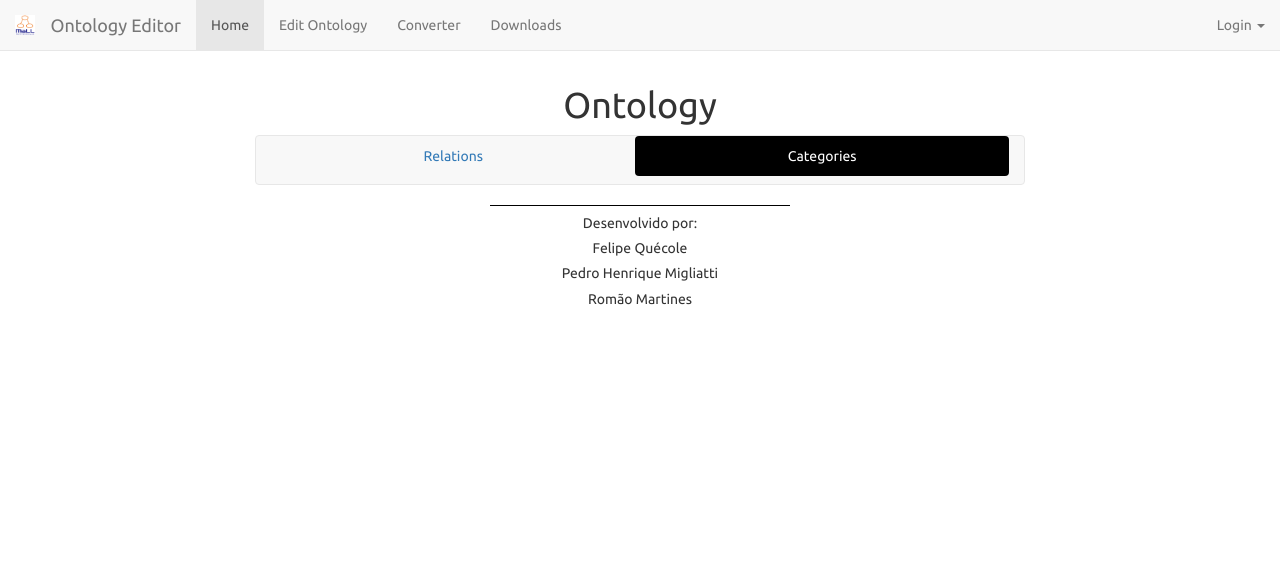
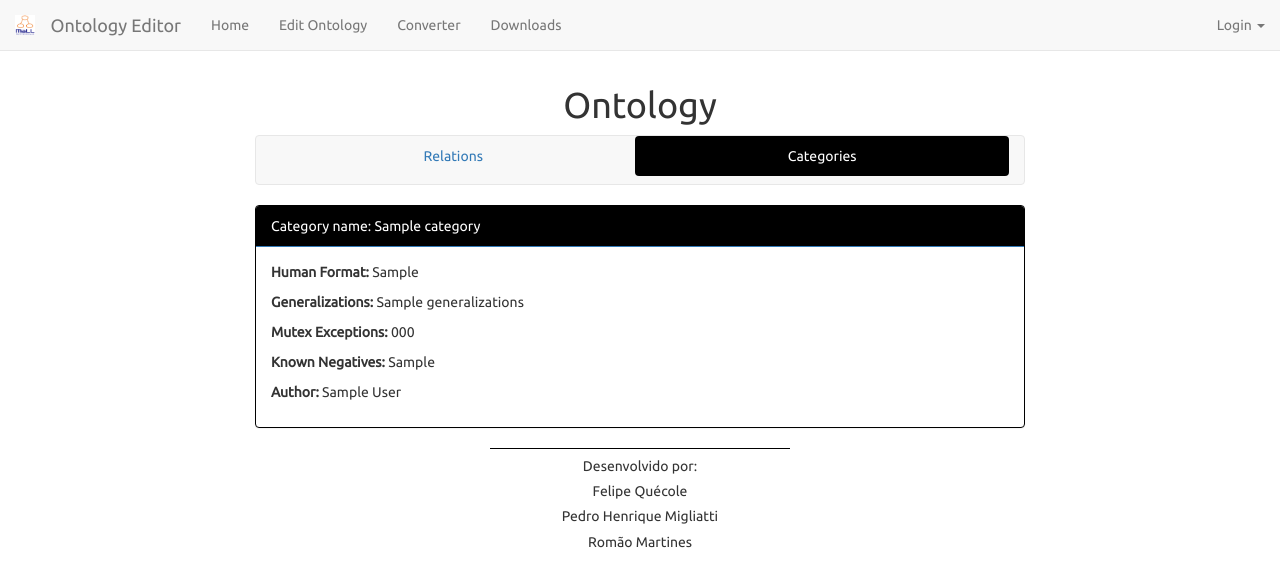
Before and after one commit to felipequecole/Onto_Mapping, a Django app: template Onto_Manipulation/templates/Onto_Manipulation/home_cat.html in a window 1280 px wide. Shown: the top 587 px of the page. Run offline with Django 3.2, Linux system fonts and the light colour scheme; the template is opened without the code that fills it: most values are stand-ins (such as "Sample title", 1, 10 or a date in 2020); some libraries are stand-ins or nearby versions.

Commit message:
Adicionado a parte de visualizar a categoria

```diff
--- a/Onto_Manipulation/templates/Onto_Manipulation/home_cat.html
+++ b/Onto_Manipulation/templates/Onto_Manipulation/home_cat.html
@@ -1,3 +1,23 @@
 {% extends 'home.html' %}
 
 {% block category %}class="active"{% endblock %}
+
+{% block home_content %}
+    {% for category in Ontology.Categories.Category %}
+        <div class="panel panel-primary">
+            <div class="panel-heading">
+                Category name: {{ category.categoryName }}
+            </div>
+            <div class="panel-body">
+                <p><b>Human Format: </b> {{ category.humanFormat }}</p>
+                <p><b>Generalizations: </b> {{ category.generalizations }}</p>
+                <p><b>Mutex Exceptions: </b> {{ category.mutexExceptions }}</p>
+                <p><b>Known Negatives: </b> {{ category.knownNegatives }}</p>
+                <p><b>Author: </b> {{ category.author }}</p>
+            </div>
+        </div>
+
+    {% endfor %}
+
+
+{% endblock %}
--- a/Onto_Manipulation/templates/home.html
+++ b/Onto_Manipulation/templates/home.html
@@ -1,6 +1,6 @@
 {% extends 'base.html' %}
 
-{% block home_onto %} class="active" {% endblock %}
+{% block home_onto %} <class="active" {% endblock %}
 {% block content %}
 
     <h1 align="center">Ontology</h1>
```
